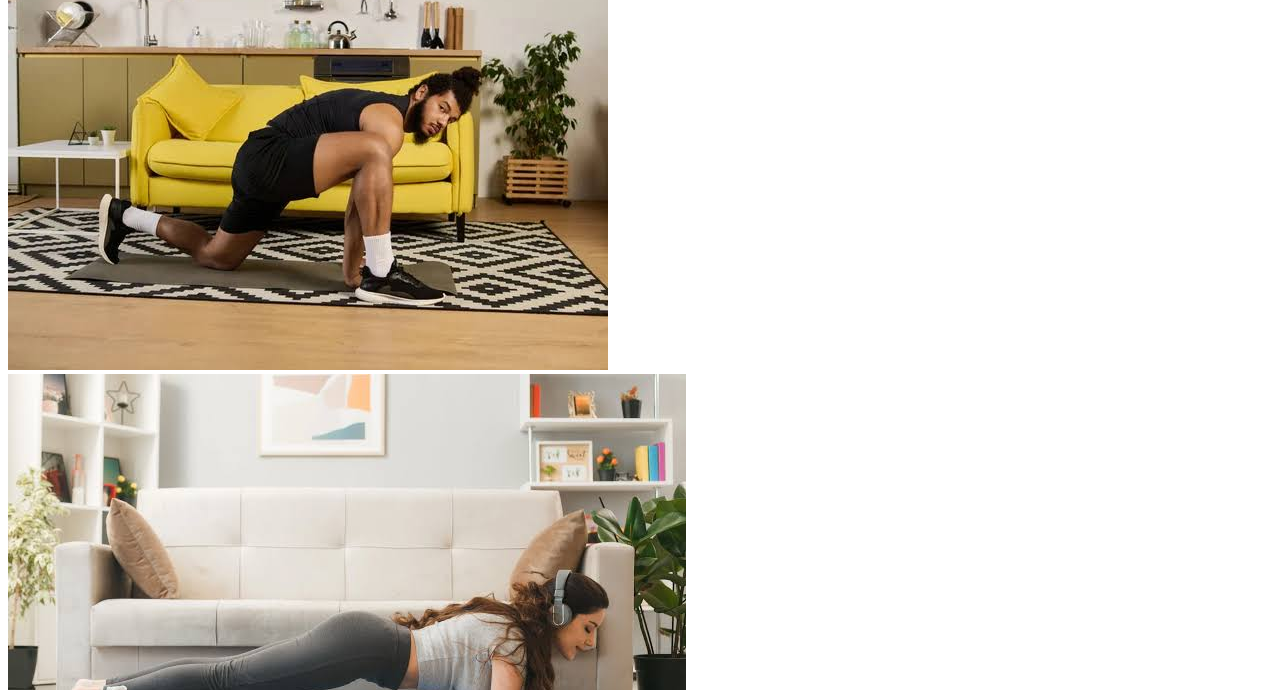
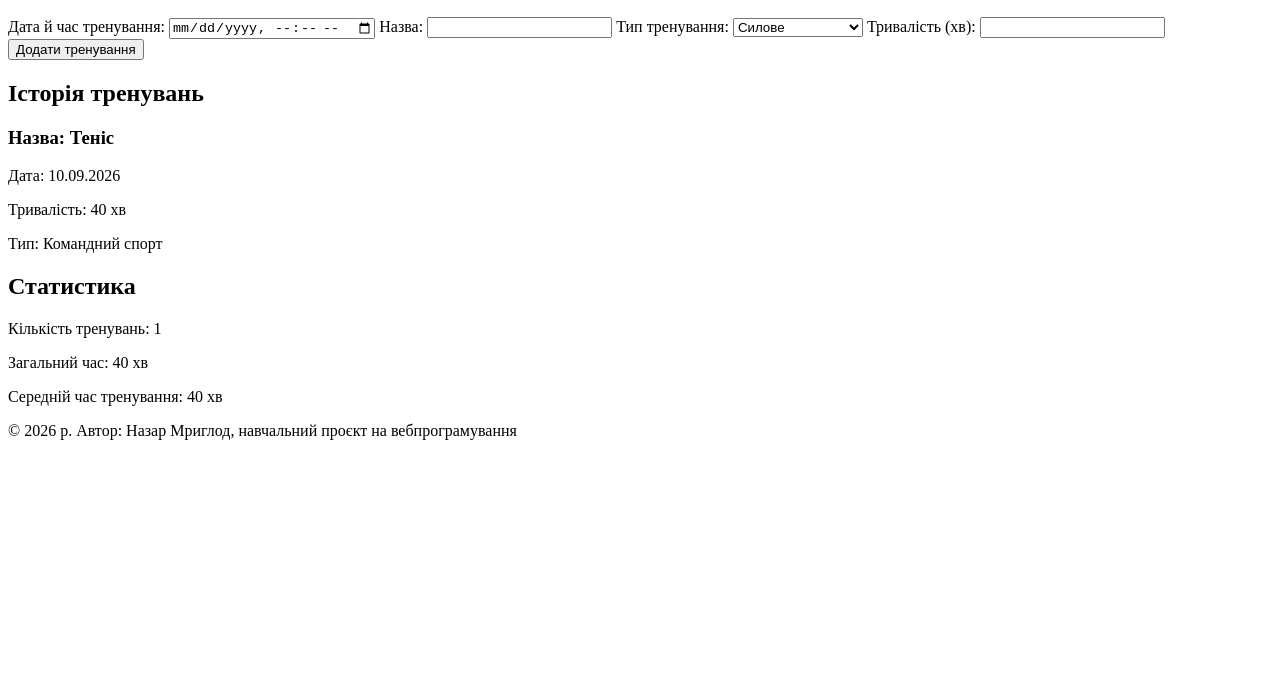
Before and after one commit to Megastar29/Workout-tracker, a plain HTML site: page index.html in a window 1280 px wide. Shown: the part 110-800 px from the top of the page. Drawn offline with Linux system fonts and the light colour scheme.

Commit message:
aside section changed: now it's in form of field: number

```diff
--- a/index.html
+++ b/index.html
@@ -11,6 +11,7 @@
     </header>
 
     <main>
+      <!--
       <div aria-hidden="true">
         <div>
           <img src="assets/img/img1.jpg" alt="" />
@@ -21,6 +22,7 @@
           <img src="assets/img/img6.jpg" alt="" />
         </div>
       </div>
+    -->
 
       <section>
         <h2>Додати тренування</h2>
@@ -61,33 +63,43 @@
       <section>
         <h2>Історія тренувань</h2>
         <article>
-          <h3>Назва:</h3>
-          <p>Дата:</p>
-          <p>Тривалість:</p>
-          <p>Тип:</p>
+          <h3>
+            <span>Назва:</span>
+            <span>Теніс</span>
+          </h3>
+
+          <p>
+            <span>Дата:</span>
+            <span>10.09.2026</span>
+          </p>
+
+          <p>
+            <span>Тривалість:</span>
+            <span>40 хв</span>
+          </p>
+
+          <p>
+            <span>Тип:</span>
+            <span>Командний спорт</span>
+          </p>
         </article>
       </section>
     </main>
 
-    <aside aria-label="Статистика за типами тренувань">
-      <figure>
-        <figcaption>
-          <h2>Статистика</h2>
-          <p>Порівняння кількості занять та середнього часу</p>
-        </figcaption>
-
-        <canvas
-          id="workout-chart"
-          role="img"
-          aria-label="Згрупована гістограма: кількість тренувань та середня тривалість у хвилинах за кожним видом спорту"
-        >
-        </canvas>
-
-        <div aria-hidden="true">
-          <span>Кількість занять за типом</span>
-          <span>Середня тривалість (хв)</span>
-        </div>
-      </figure>
+    <aside aria-label="Статистика тренувань">
+      <h2>Статистика</h2>
+      <p>
+        <span>Кількість тренувань:</span>
+        <span>1</span>
+      </p>
+      <p>
+        <span>Загальний час:</span>
+        <span>40 хв</span>
+      </p>
+      <p>
+        <span>Середній час тренування:</span>
+        <span>40 хв</span>
+      </p>
     </aside>
 
     <footer>
```
Also changed, not shown: assets/img/img1.jpg (deleted), assets/img/img2.jpg (deleted), assets/img/img3.jpg (deleted), assets/img/img4.jpg (deleted), assets/img/img5.jpg (deleted), assets/img/img6.jpg (deleted).
